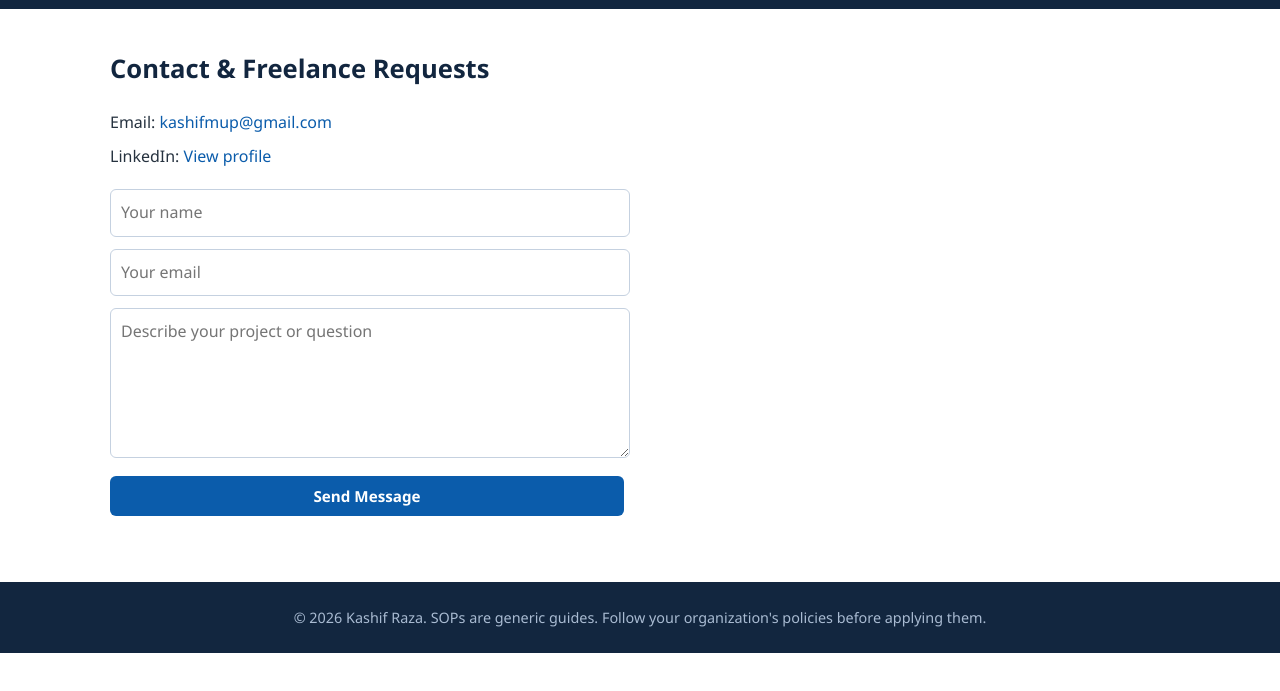
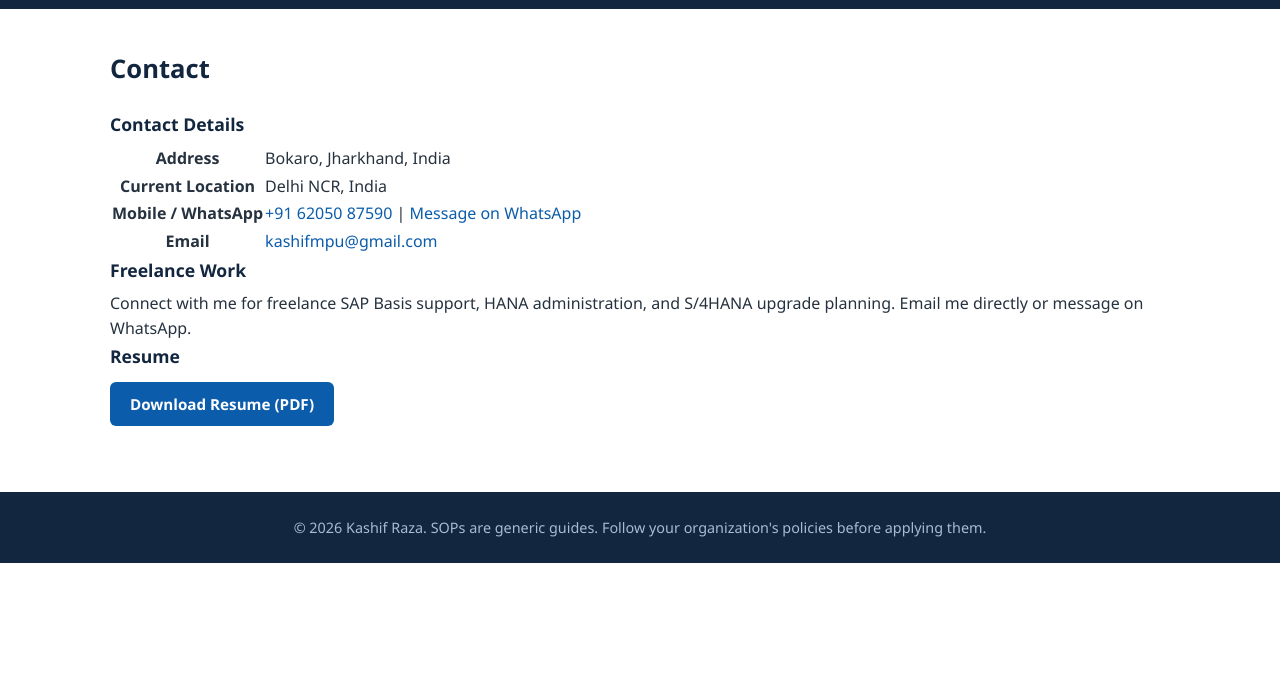
Before and after one commit to Technical4You1/Technical4You1.github.io, a plain HTML site: page index.html in a window 1280 px wide. Both pictures are taken after a click on the button "Contact". Shown: the part 51-742 px from the top of the page. Drawn offline with Linux system fonts and the light colour scheme.

Commit message:
Update index.html

```diff
--- a/index.html
+++ b/index.html
@@ -149,18 +149,39 @@ replicated HANA database for a leading manufacturing client.</p></div>
     <p style="margin-top:14px;"><a href="https://www.linkedin.com/in/your-profile" target="_blank" rel="noopener">View full profile on LinkedIn</a></p>
   </div>
 
-  <!-- CONTACT -->
-  <div class="page" id="contact">
-    <h2>Contact &amp; Freelance Requests</h2>
-    <p>Email: <a href="mailto:kashifmup@gmail.com">kashifmup@gmail.com</a></p>
-    <p style="margin:8px 0 20px;">LinkedIn: <a href="https://www.linkedin.com/in/your-profile" target="_blank" rel="noopener">View profile</a></p>
-    <form action="mailto:kashifmup@gmail.com" method="POST" enctype="text/plain">
-      <input type="text" name="Name" placeholder="Your name" required>
-      <input type="email" name="Email" placeholder="Your email" required>
-      <textarea name="Message" rows="5" placeholder="Describe your project or question" required></textarea>
-      <button class="btn btn-blue" type="submit">Send Message</button>
-    </form>
-  </div>
+ <!-- CONTACT -->
+<div class="page" id="contact">
+  <h2>Contact</h2>
+
+  <h3>Contact Details</h3>
+  <table>
+    <tr>
+      <th>Address</th>
+      <td>Bokaro, Jharkhand, India</td>
+    </tr>
+    <tr>
+      <th>Current Location</th>
+      <td>Delhi NCR, India</td>
+    </tr>
+    <tr>
+      <th>Mobile / WhatsApp</th>
+      <td>
+        <a href="tel:+916205087590">+91 62050 87590</a> |
+        <a href="https://wa.me/916205087590" target="_blank">Message on WhatsApp</a>
+      </td>
+    </tr>
+    <tr>
+      <th>Email</th>
+      <td><a href="mailto:kashifmpu@gmail.com">kashifmpu@gmail.com</a></td>
+    </tr>
+  </table>
+
+  <h3>Freelance Work</h3>
+  <p>Connect with me for freelance SAP Basis support, HANA administration, and S/4HANA upgrade planning. Email me directly or message on WhatsApp.</p>
+
+  <h3>Resume</h3>
+  <p><a class="btn btn-blue" href="resume.pdf" download>Download Resume (PDF)</a></p>
+</div>
 
   <!-- PREMIUM LIBRARY -->
   <div class="page" id="premium">
```
